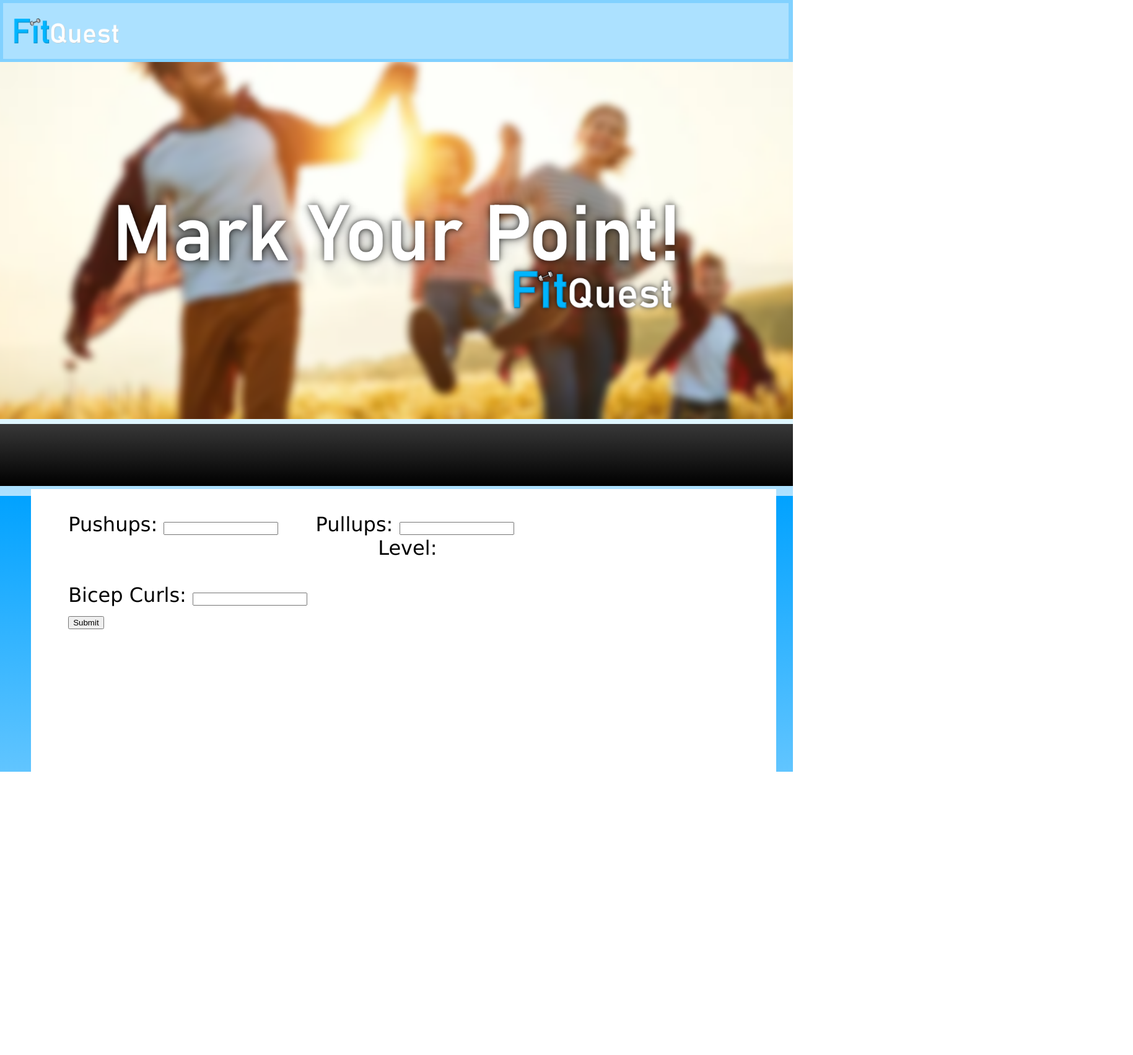
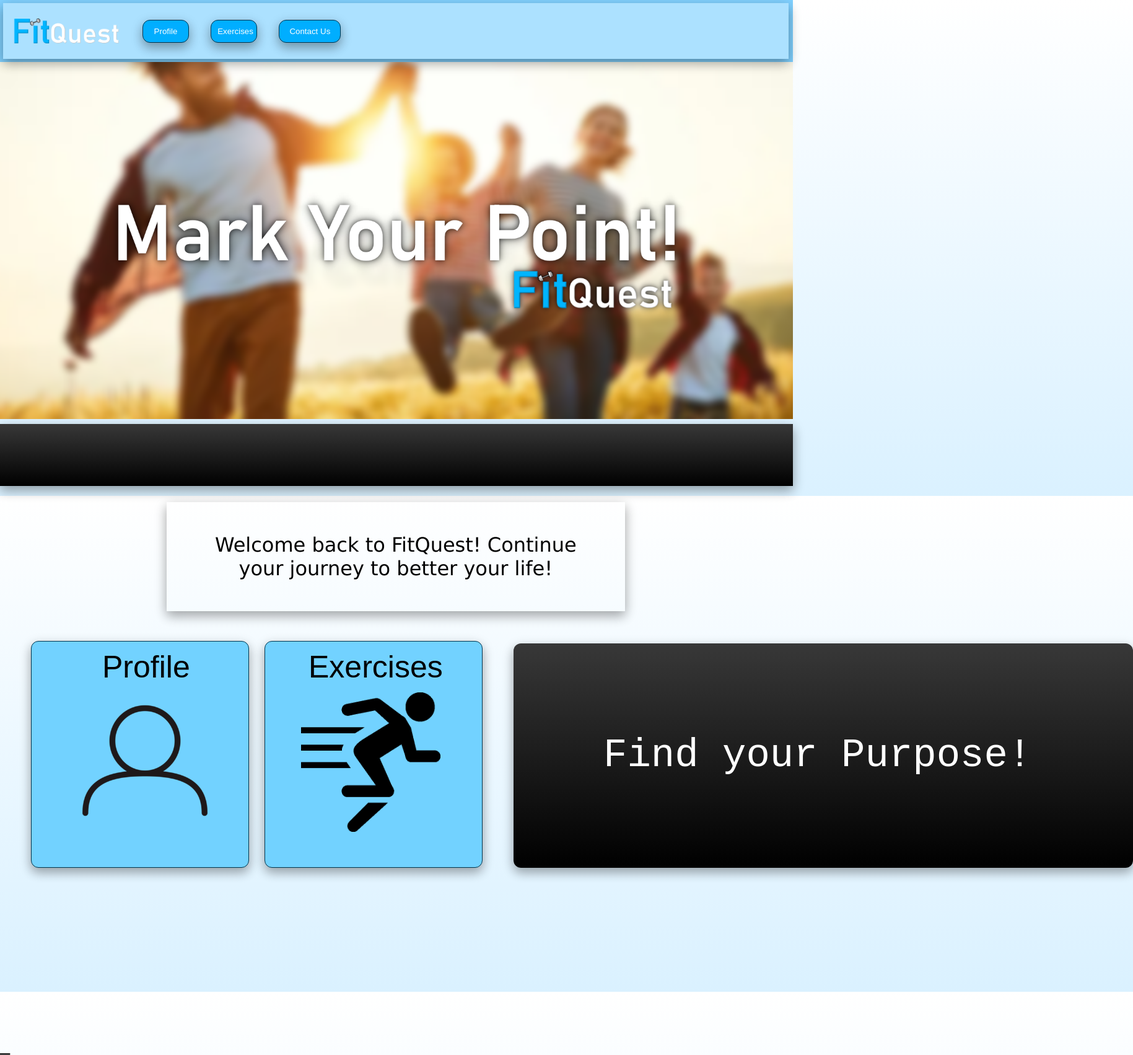
Before and after one commit to Justinfinn2891/FitQuest, a plain HTML site: page index.html in a window 1280 px wide. Shown: the whole page at 62% size, 1829 px wide, since content can reach past the window. Before the commit the page ends 1245 px from the top, so only its background shows below. Drawn offline with Linux system fonts and the light colour scheme.

Commit message:
new sick nice ui stuff

```diff
--- a/index.html
+++ b/index.html
@@ -10,37 +10,49 @@
     <div id = "logo">
         <div id = "logo2">
         <img id ="yes"src="logo.png">
+        <div id = "buttons">
+            <button id = "profile">Profile</button>
+            <button id = "exercise">Exercises</button>
+            <button id = "contact">Contact Us</button>
+        </div>
         </div>
     </div>
     <br><br>
-
+</div>
     <img id ="fam"src="family.png">
 
     <div id = "separate"></div>
-    <div id = "container">
+
 
         <body id = "bod">
-        <br>
-        <div id = "text">
-        <label>Pushups:</label>
-        <input id = "pushup">
-        <label id ="pull">Pullups:</label>
-        <input id = "pullup">
-        <label id = "level">Level:</label>
+            <label id = "Welcome">Welcome back to FitQuest! Continue your journey to better your life!</label>
+        </body>
 
-            <br><br>
-        <label>Bicep Curls:</label>
-        <input id = "curl"> <br>
-        <button id = "submit">Submit</button>
-        <br>
-        <br>
-        <label id = "xp"></label>
-        <br><br><br><br><br>
+        <div id = "buttondown">
+            <button id = profile2>
+                <label id = prof>Profile</label>
+                <img id = "img"src = "pic.png">
+            </button>
 
-    </div>
-        </body>
-    </div>
-</div>
+            <button id = exercise2>
+                <label id = exe>Exercises</label>
+                <img id = "img2"src = "exercise.png">
+            </button>
+
+                <div id = "box2">
+                    <label id = "purpose">Find your Purpose!</label>
+                </div>
+
+        </div>
+
+
+        <div id = "t"><label></label> _</label></div>
+
+
+
+
+
+
     <script src = "index.js"></script>
 
 </html>
--- a/style.css
+++ b/style.css
@@ -3,7 +3,7 @@
     font-size: 200%;
 
     color: rgb(0, 0, 0);
-    background-image: linear-gradient(rgb(1, 162, 255),rgb(174, 225, 255));
+    background-image: linear-gradient(rgb(255, 255, 255),rgb(218, 241, 255));
     background-attachment: fixed;
     margin:0
 }
@@ -25,6 +25,7 @@
     width:100%;
     height:100px;
     background-color: rgb(129, 209, 255);
+
 }
 
 #logo2
@@ -38,6 +39,7 @@
     width:99.1%;
     height:90px;
     background-color: rgb(172, 225, 255);
+    box-shadow: 0 8px 16px 0 rgba(0,0,0,0.2), 0 6px 20px 0 rgba(0,0,0,0.19);
 }
 
 #container{
@@ -45,7 +47,7 @@
     margin-left:50px;
     margin-top:5px;
     width:94%;
-    background-color: white;
+    background-image: linear-gradient(rgb(255, 255, 255),rgb(222, 243, 255));
 }
 
 #fam {
@@ -66,6 +68,7 @@
 
     margin-top:0px;
     background-image: linear-gradient(rgb(56, 56, 56),rgb(0, 0, 0));
+    box-shadow: 0 8px 16px 0 rgba(0,0,0,0.2), 0 6px 20px 0 rgba(0,0,0,0.19);
 
 }
 #text{
@@ -79,6 +82,171 @@
 {
     margin-left:50px;
 }
+
+#buttons{
+    position:absolute;
+    margin-left:225px;
+    margin-top:20px;
+    display: inline-block;
+}
+
+#profile
+{
+    background-color: rgb(0, 174, 255);
+    color:rgb(255, 255, 255);
+    border-color:black;
+    padding:10px;
+    width:75px;
+    border-radius: 12px;
+    border: 1px solid #00354e; /* Green */
+    box-shadow: 0 8px 16px 0 rgba(0,0,0,0.2), 0 6px 20px 0 rgba(0,0,0,0.19);
+}
+
+#exercise
+{
+    background-color: rgb(0, 174, 255);
+    color:rgb(255, 255, 255);
+    border-color:black;
+    padding:10px;
+    width:75px;
+    border-radius: 12px;
+    border: 1px solid #00354e; /* Green */
+    margin-left:25px;
+    box-shadow: 0 8px 16px 0 rgba(0,0,0,0.2), 0 6px 20px 0 rgba(0,0,0,0.19);
+}
+
+#contact
+{
+    background-color: rgb(0, 174, 255);
+    color:rgb(255, 255, 255);
+    border-color:black;
+    padding:10px;
+    width:100px;
+    border-radius: 12px;
+    border: 1px solid #00354e; /* Green */
+    margin-left:25px;
+    box-shadow: 0 8px 16px 0 rgba(0,0,0,0.2), 0 6px 20px 0 rgba(0,0,0,0.19);
+}
+
+#profile:hover{
+    background-color: rgb(0, 134, 196);
+    color:rgb(231, 231, 231)
+}
+
+#exercise:hover{
+    background-color: rgb(0, 134, 196);
+    color:rgb(231, 231, 231)
+}
+
+#contact:hover{
+    background-color: rgb(0, 134, 196);
+    color:rgb(231, 231, 231)
+}
+
+#Welcome
+{
+    position:absolute;
+    margin-left:21%;
+    margin-top:2%;
+    text-align:center;
+    width:50%;
+    padding:50px;
+    box-shadow: 0 8px 16px 0 rgba(0,0,0,0.2), 0 6px 20px 0 rgba(0,0,0,0.19);
+}
+
+#buttondown{
+    position:static;
+    margin-top:250px;
+    width:1000px;
+    display: inline-flex;
+
+
+}
+
+#profile2
+{
+    background-color: rgb(114, 210, 255);
+    color:rgb(255, 255, 255);
+    border-color:black;
+    padding:175px;
+    width:75px;
+    margin-left:5%;
+    border-radius: 12px;
+    border: 1px solid #00354e; /* Green */
+    box-shadow: 0 8px 16px 0 rgba(0,0,0,0.2), 0 6px 20px 0 rgba(0,0,0,0.19);
+}
+
+#exercise2{
+    background-color:rgb(114, 210, 255);
+    color:rgb(255, 255, 255);
+    border-color:black;
+    padding:175px;
+    width:75px;
+    border-radius: 12px;
+    border: 1px solid #00354e; /* Green */
+    margin-left:25px;
+    box-shadow: 0 8px 16px 0 rgba(0,0,0,0.2), 0 6px 20px 0 rgba(0,0,0,0.19);
+}
+
+#profile2:hover{
+    background-color: rgb(0, 134, 196);
+    color:rgb(231, 231, 231)
+}
+
+#exercise2:hover{
+    background-color: rgb(0, 134, 196);
+    color:rgb(231, 231, 231)
+}
+
+#box2{
+    position:static;
+    padding:145px;
+    border-radius: 12px;
+    width:50000000px;
+    margin-left:5%;
+    margin-top:4px;;
+    background-image: linear-gradient(rgb(56, 56, 56),rgb(0, 0, 0));
+    box-shadow: 0 8px 16px 0 rgba(0,0,0,0.2), 0 6px 20px 0 rgba(0,0,0,0.19);
+}
+#t{
+    position: absolute;
+    margin-top: 20%;
+}
+#purpose{
+    color:white;
+    font-family: "Courier New";
+    font-size: 200%;
+    text-align: center;
+
+
+}
+
+#img{
+    position:absolute;
+    width: 250px;
+    transform: translate(-117px,-115px);
+}
+
+#img2{
+    position:absolute;
+    width: 225px;
+    transform: translate(-117px,-100px);
+}
+
+#prof{
+    position:absolute;
+    color:black;
+    font-size: 50px;
+    transform: translate(-61px,-170px);
+}
+
+#exe{
+    position:absolute;
+    color:black;
+    font-size: 50px;
+    transform: translate(-105px,-170px);
+}
+
 /*
 div{
     width: 800px;
```
Also changed, not shown: exercise.html (added, +51 -0 lines), exercise.js (added, +55 -0 lines), exercise.png (added), pic.png (added).
